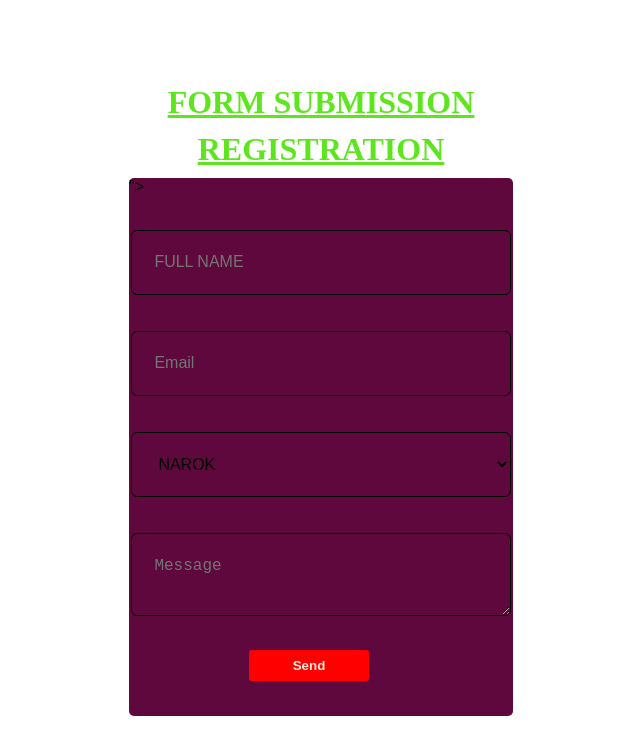
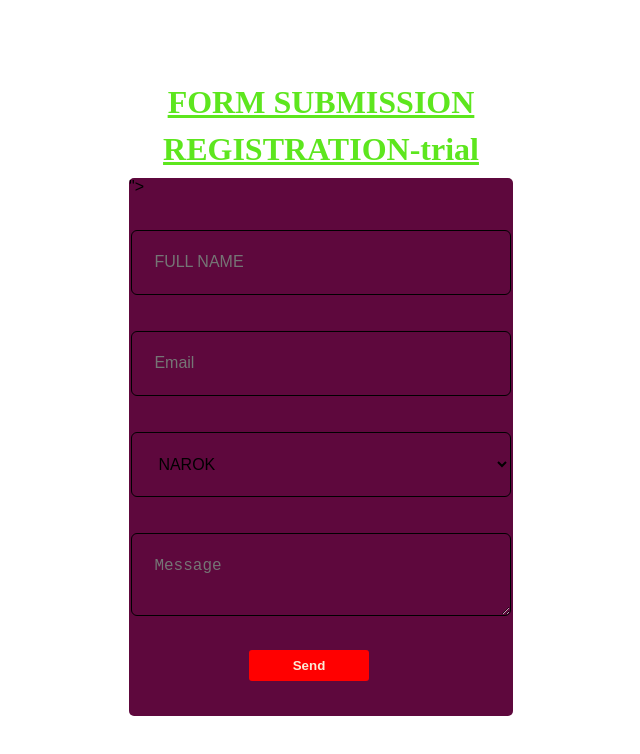
Before and after one commit to Fanakaschools/fanakaschoolsnarok.com, a plain HTML site: page index.html in a window 1280 px wide. Shown: the whole page, without its empty margins (319-959 px from the left). Drawn offline with Linux system fonts and the light colour scheme.

Commit message:
Update index.html

```diff
--- a/index.html
+++ b/index.html
@@ -10,7 +10,7 @@
 <body>
     <div class="content">
         <h1>FORM SUBMISSION</h1>
-        <h1>REGISTRATION</h1>
+        <h1>REGISTRATION-trial</h1>
         <form action="<form action="https://formsubmit.co/bonnyonlineservices@gmail.com" method="POST" /> ">
             <input type="text" placeholder="FULL NAME" required>
             <input type="email" placeholder="Email" required>
```
